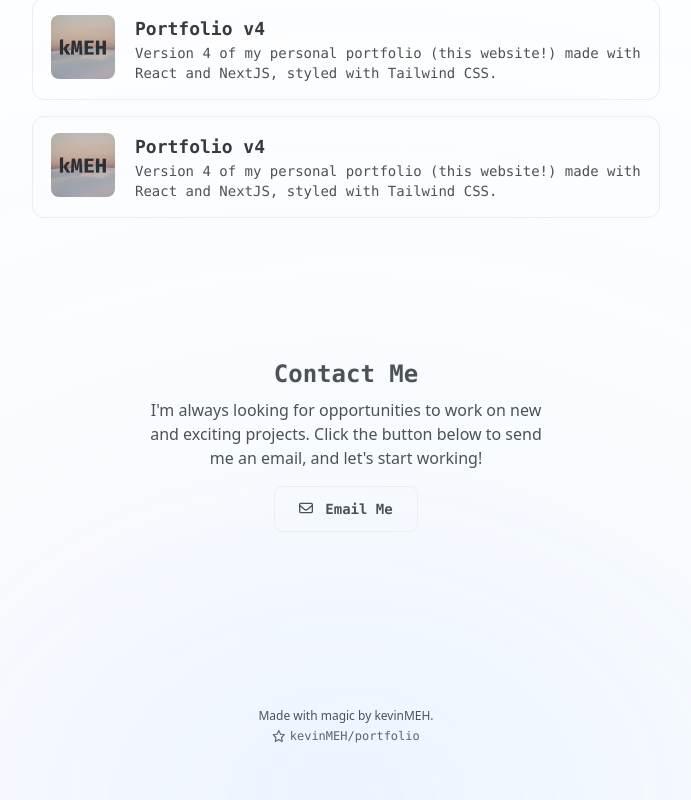
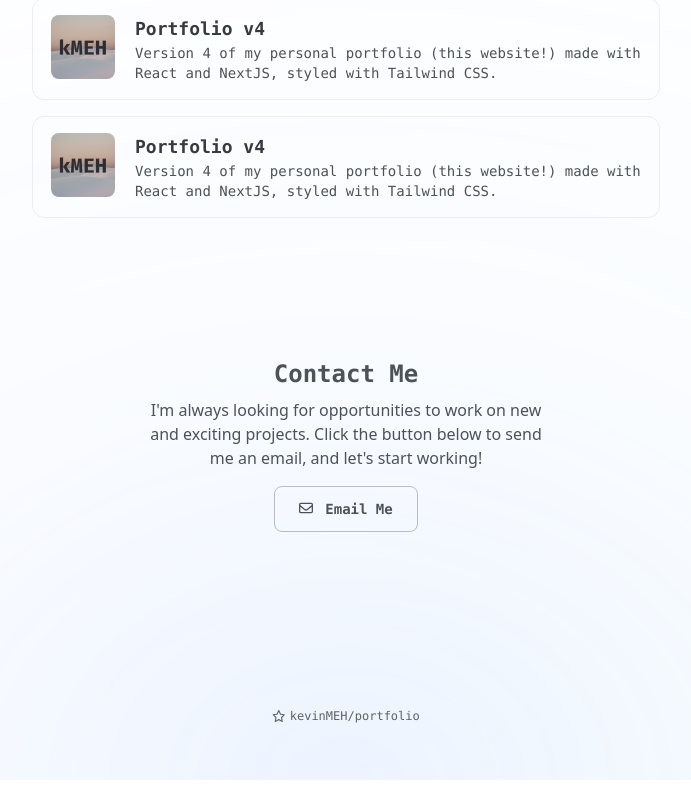
Before and after one commit to fvzy/zyy.sh, a Next.js app: page / in a window 1280 px wide. Shown: the part 921-1721 px from the top of the page, without its empty margins (294-985 px from the left). Built offline with nearby package versions, Linux system fonts and the light colour scheme.

Commit message:
Misc changes

```diff
--- a/components/Footer.tsx
+++ b/components/Footer.tsx
@@ -4,9 +4,8 @@ import { faStar } from "@fortawesome/free-regular-svg-icons";
 const Footer = () => {
     return(
     <footer className="space-y-1 flex flex-col items-center text-xs mb-8 md:mb-12 lg:mb-14 font-medium">
-        <p className="font-inter text-sub-light dark:text-sub-dark">Made with magic by kevinMEH.</p>
         <a className="flex space-x-1 font-mono text-quiet-light dark:text-quiet-dark items-center" href="https://github.com/kevinMEH/portfolio">
-            <FontAwesomeIcon icon={faStar} className="pb-[0.5px]" />
+            <FontAwesomeIcon icon={faStar} className="pb-[1px]" />
             <p>kevinMEH/portfolio</p>
         </a>
     </footer>
--- a/frames/Contact.tsx
+++ b/frames/Contact.tsx
@@ -12,7 +12,7 @@ const Contact = () => {
                 projects. Click the button below to send me an email, and let's
                 start working!
             </p>
-            <a href="mailto:hello@liao.gg" className="mt-4 inline-flex text-sub-light dark:text-sub-dark items-center space-x-3 border-off-white dark:border-off-black border transition-colors duration-300 py-3 px-6 rounded-lg text-sm">
+            <a href="mailto:hello@liao.gg" className="mt-4 inline-flex text-sub-light dark:text-sub-dark items-center space-x-3 border-quiet-light dark:border-quiet-dark !border-opacity-40 border transition-colors duration-300 py-3 px-6 rounded-lg text-sm">
                 <FontAwesomeIcon icon={faEnvelope} className="pb-[2px]" /><p className="font-mono font-semibold">Email Me</p>
             </a>
         </div>
```
